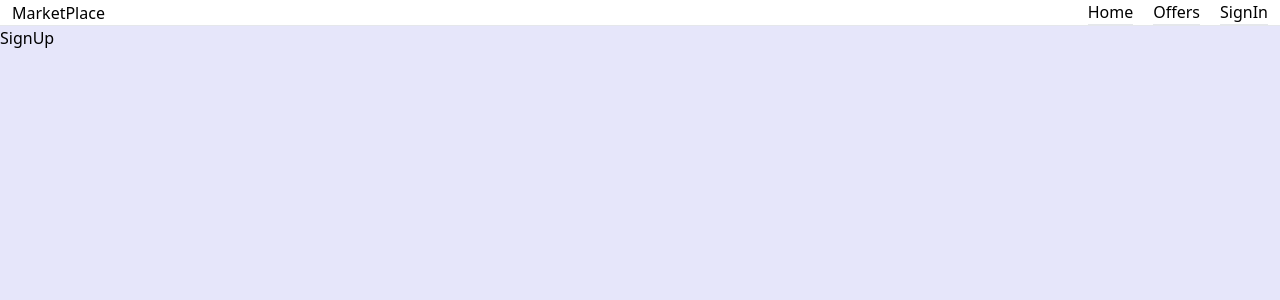
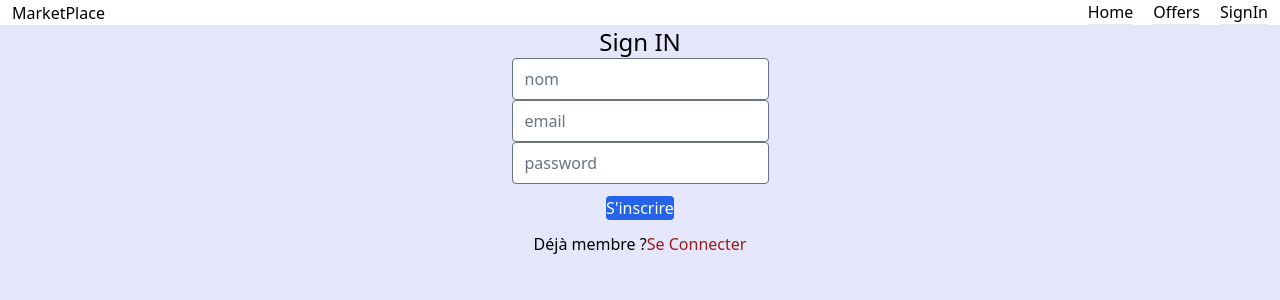
Before and after one commit to alexandrewilk/marketplace, a React (Create React App) app: page /sign-up in a window 1280 px wide. Shown: the top 300 px of the page. Built offline with nearby package versions, Linux system fonts and the light colour scheme.

Commit message:
signin signup pages

```diff
--- a/package.json
+++ b/package.json
@@ -36,6 +36,7 @@
     ]
   },
   "devDependencies": {
+    "@tailwindcss/forms": "^0.5.3",
     "react-router-dom": "^6.12.1",
     "tailwindcss": "^3.3.2"
   }
--- a/src/pages/SignIn.jsx
+++ b/src/pages/SignIn.jsx
@@ -1,21 +1,35 @@
-import React from 'react'
-
+import React, {useState} from 'react'
+import { Link } from 'react-router-dom'
 export default function SignIn() {
+  const [formData, setFormData] = useState({
+    email : "",
+    password: "",
+  })
+  const {email, password} = formData
+  function onChange(e){
+    setFormData((prev) =>({
+      ...prev,
+      [e.target.id] : e.target.value
+    }))
+  }
   return (
     <section>
       <h1 className='text-2xl text-center'>Sign IN</h1>
+      <div className='text-center'>
+      <form className='m-auto max-w-xs'>
+        <input type='email' id='email' value={email} onChange={onChange} placeholder='email' className='rounded'/>
+        <input type='password' id='password' value={password} onChange={onChange} placeholder='password' className='rounded'/>
+      </form>
+      <button type='submit' className='bg-blue-600 text-white rounded my-3'>Se connecter</button>
       <div>
-        <div className='md:w-[67%] lg:w-[50%]'>
-          <img src='https://images.unsplash.com/photo-1685280947549-a0ddbce42613?ixlib=rb-4.0.3&ixid=M3wxMjA3fDB8MHxlZGl0b3JpYWwtZmVlZHw3fHx8ZW58MHx8fHx8&auto=format&fit=crop&w=900&q=60'
-          className='w-full rounded'/>
-        </div>
-        <div>
-          <form>
-            <input type='text'/>
-          </form>
-        </div>
+        <p>
+          Pas de compte ? <Link to="/sign-up" className='text-red-800'>Creer un compte</Link>
+        </p>
+        <p>
+          <Link to="/forgot-password" className='text-blue-800'>Mot de passe oublié ? </Link>
+        </p>
       </div>
-
+      </div>
     </section>
   )
 }
--- a/src/pages/SignUp.jsx
+++ b/src/pages/SignUp.jsx
@@ -1,9 +1,32 @@
-import React from 'react'
-
+import React, {useState} from 'react'
+import { Link } from 'react-router-dom'
 export default function SignUp() {
+  const [formData, setFormData] = useState({
+    name: "",
+    email : "",
+    password: "",
+  })
+  const {name, email, password} = formData
+  function onChange(e){
+    setFormData((prev) =>({
+      ...prev,
+      [e.target.id] : e.target.value
+    }))
+  }
   return (
-    <div>
-      SignUp
-    </div>
+    <section>
+      <h1 className='text-2xl text-center'>Sign IN</h1>
+      <div className='text-center'>
+      <form className='m-auto max-w-xs'>
+      <input type='text' id='name' value={name} onChange={onChange} placeholder='nom' className='rounded'/>
+        <input type='email' id='email' value={email} onChange={onChange} placeholder='email' className='rounded'/>
+        <input type='password' id='password' value={password} onChange={onChange} placeholder='password' className='rounded'/>
+      </form>
+      <button type='submit' className='bg-blue-600 text-white rounded my-3'>S'inscrire</button>
+      <p>
+          Déjà membre ?<Link to="/sign-in" className='text-red-800'>Se Connecter</Link>
+      </p>
+      </div>
+    </section>
   )
 }
--- a/tailwind.config.js
+++ b/tailwind.config.js
@@ -6,5 +6,7 @@ module.exports = {
   theme: {
     extend: {},
   },
-  plugins: [],
+  plugins: [
+    require('@tailwindcss/forms')
+  ],
 }
```
Also changed, not shown: 1 other file (tests, documents, lock files or other folders).
